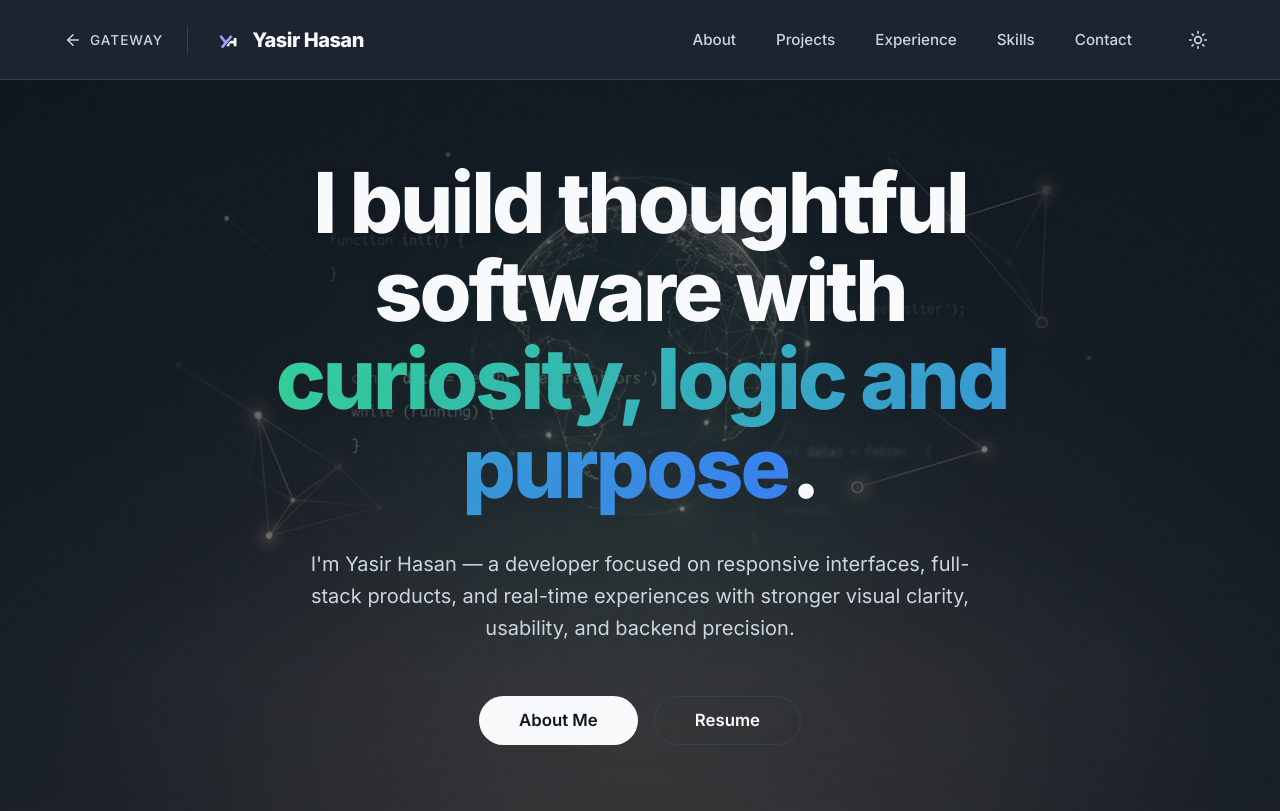
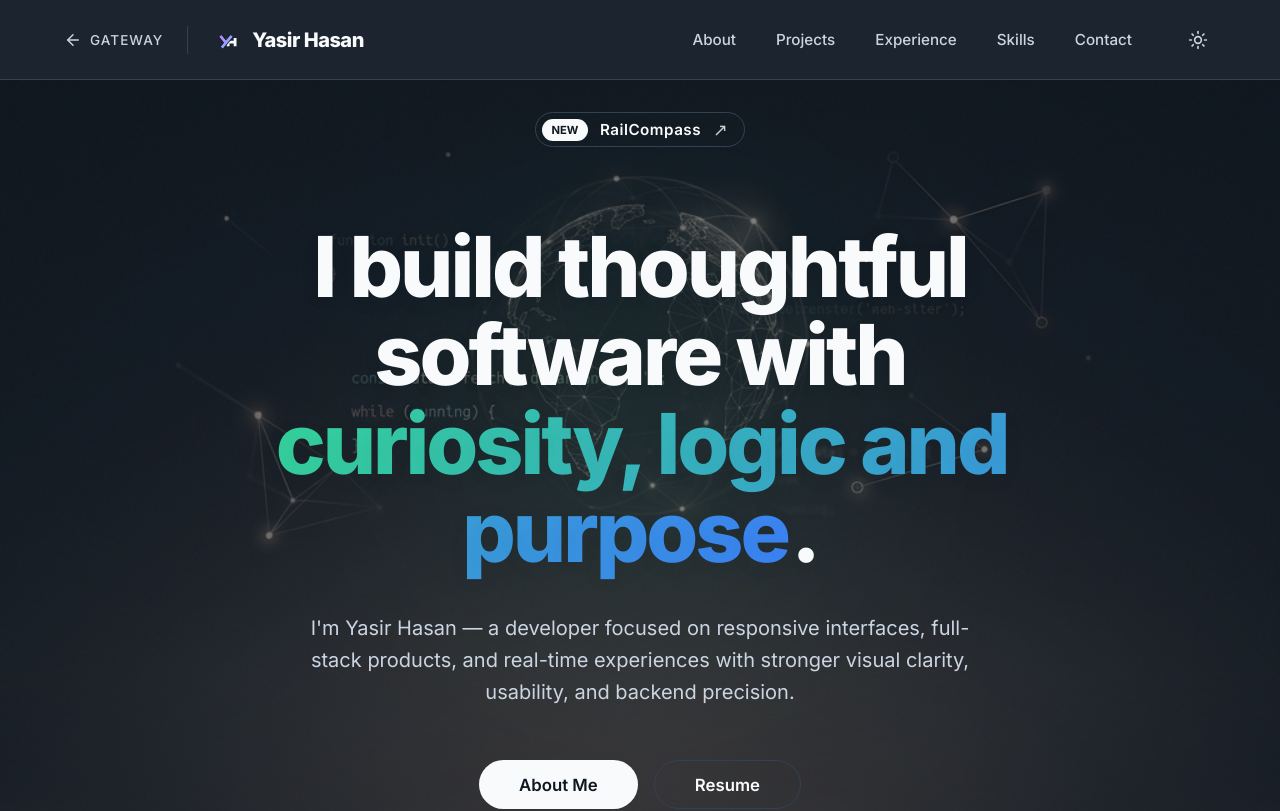
Before and after one commit to YasirH05/My-Portfolio, a React (Vite) app: page /tech in a window 1280 px wide. Shown: the top 811 px of the page. Built offline with nearby package versions, Linux system fonts and the light colour scheme.

Commit message:
feat: add subtle RailCompass link and under construction message

```diff
--- a/src/pages/TechPortfolio.css
+++ b/src/pages/TechPortfolio.css
@@ -190,6 +190,52 @@
   line-height: 1.1;
   color: var(--text-heading);
   margin-bottom: 2rem;
+}
+
+.subtle-project-link {
+  display: inline-flex;
+  align-items: center;
+  gap: 0.75rem;
+  padding: 0.35rem 1rem 0.35rem 0.35rem;
+  background-color: transparent;
+  border: 1px solid var(--border-color);
+  border-radius: 999px;
+  text-decoration: none;
+  transition: all 0.3s ease;
+  margin: 0 auto 2.5rem auto;
+  width: fit-content;
+}
+
+.subtle-project-link:hover {
+  background-color: var(--bg-section);
+  border-color: var(--text-body);
+}
+
+.subtle-badge {
+  background-color: var(--text-heading);
+  color: var(--bg-color);
+  font-size: 0.7rem;
+  font-weight: 700;
+  padding: 0.25rem 0.6rem;
+  border-radius: 999px;
+  text-transform: uppercase;
+}
+
+.subtle-text {
+  color: var(--text-heading);
+  font-size: 0.95rem;
+  font-weight: 600;
+  letter-spacing: 0.5px;
+}
+
+.subtle-icon {
+  color: var(--text-heading);
+  font-size: 1.1rem;
+  font-weight: 400;
+  line-height: 1;
+  display: flex;
+  align-items: center;
+  opacity: 0.8;
 }
 
 .hero-bio {
--- a/src/pages/TechPortfolio.jsx
+++ b/src/pages/TechPortfolio.jsx
@@ -173,6 +173,11 @@ export default function TechPortfolio() {
         {/* HERO SECTION */}
         <section id="hero" className="section-block hero-minimal">
           <div className="hero-minimal-content">
+             <a href="https://railcompass.vercel.app/" target="_blank" rel="noreferrer" className="subtle-project-link">
+                <span className="subtle-badge">New</span>
+                <span className="subtle-text">RailCompass</span>
+                <span className="subtle-icon">↗</span>
+             </a>
              <h1 className="hero-massive-heading">
                 I build thoughtful software with <span className="hero-highlight">curiosity, logic and purpose</span>.
              </h1>
--- a/src/pages/VideoPortfolio.jsx
+++ b/src/pages/VideoPortfolio.jsx
@@ -15,12 +15,14 @@ export default function VideoPortfolio() {
           <p>Cinematic editing that brings moments to life.</p>
         </div>
       </header>
-      <main className="video-main">
-        <section className="gallery">
-           <div className="video-card">Showreel</div>
-           <div className="video-card">Sports</div>
-           <div className="video-card">Personal</div>
-        </section>
+      <main className="video-main" style={{ display: 'flex', justifyContent: 'center', alignItems: 'center', height: '60vh', flexDirection: 'column', color: 'white', textAlign: 'center' }}>
+        <div style={{ padding: '3rem', background: 'rgba(255,255,255,0.05)', borderRadius: '16px', backdropFilter: 'blur(10px)', border: '1px solid rgba(255,255,255,0.1)', maxWidth: '600px' }}>
+          <h2 style={{ fontSize: '2.5rem', marginBottom: '1rem' }}>🚧 Under Construction</h2>
+          <p style={{ fontSize: '1.2rem', opacity: 0.8, lineHeight: '1.6' }}>
+            I am currently working on this side of the portfolio.
+            The video editor showcase will be available soon. Please check back later!
+          </p>
+        </div>
       </main>
     </div>
   );
```
